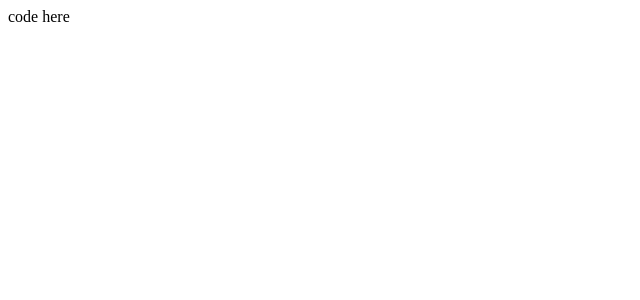
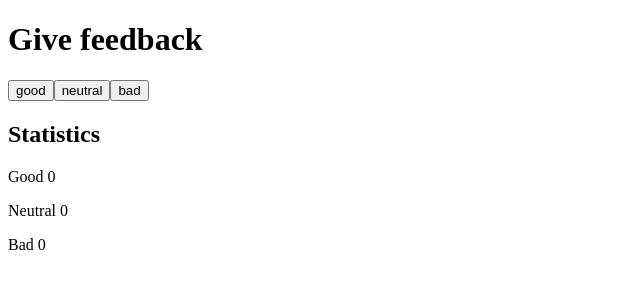
Before and after one commit to RepositoryCris/HelsinkiUniversityFullStack, a React (Vite) app in the folder part1/E1.6Unicafe/: page / in a window 1280 px wide. Shown: the top 300 px of the page, without its empty margins (0-640 px from the left). Built offline with nearby package versions, Linux system fonts and the light colour scheme.

Commit message:
E1.6Unicafe Step 1 Complete UI with increment buttons

```diff
--- a/part1/E1.6Unicafe/src/App.jsx
+++ b/part1/E1.6Unicafe/src/App.jsx
@@ -1,4 +1,27 @@
 import { useState } from 'react'
+
+const Header = ()=>{
+  return (<h1>Give feedback</h1>)
+}
+
+const Button = ({ name , onClick})=>{
+  return (
+  <>
+    <button onClick={onClick}>{ name }</button>
+  </>
+  )
+}
+
+const Statistics = ({ good, neutral, bad }) => {
+  return (
+    <>
+      <h2>Statistics</h2>
+      <p>Good {good}</p>
+      <p>Neutral {neutral}</p>
+      <p>Bad {bad}</p>
+    </>
+  )
+}
 
 const App = () => {
   // save clicks of each button to its own state
@@ -8,7 +31,13 @@
 
   return (
     <div>
-      code here
+      <Header />
+      <Button name = "good" onClick = { () => setGood(good+1) }/>
+      <Button name = "neutral" onClick = { () => setNeutral(neutral+1) }/>
+      <Button name = "bad" onClick = { () => setBad(bad+1) }/>
+      <Statistics good = { good }
+                  neutral ={ neutral }
+                  bad = { bad } />
     </div>
   )
 }
```
